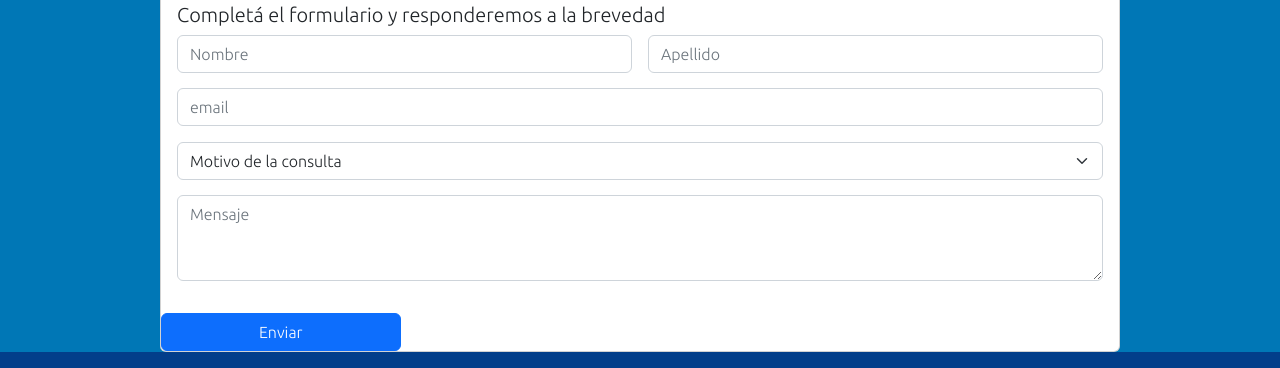
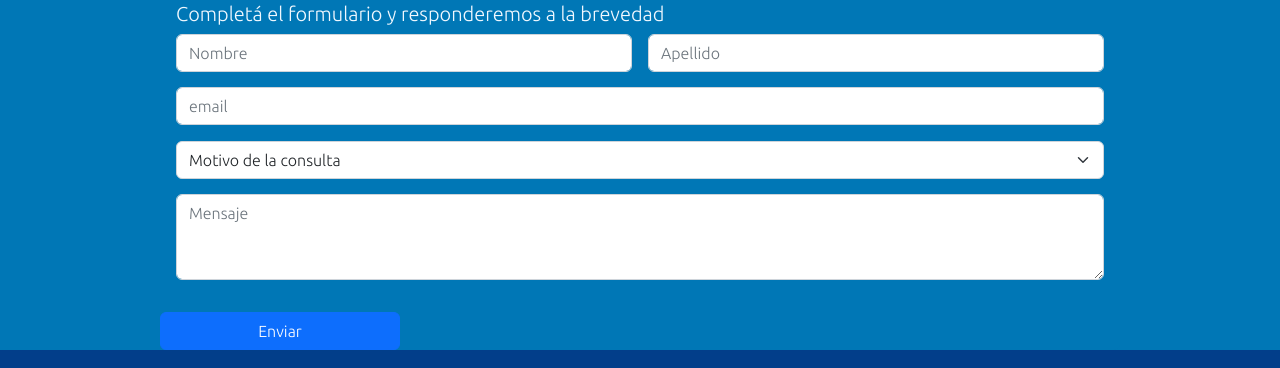
Before and after one commit to Nicoalonso55/Curso-desarollo-web, a plain HTML site: page contacto.html in a window 1280 px wide. Shown: the part 161-529 px from the top of the page. Drawn offline with nearby package versions, Linux system fonts and the light colour scheme.

Commit message:
agrego formulario

```diff
--- a/contacto.html
+++ b/contacto.html
@@ -109,11 +109,11 @@
 
 
 
-              <div class="card w-75 d-flex justify-content-center">
+              <div class="card w-75 d-flex justify-content-center card-form" style="background-color: #0077b6; border: 0;">
 
                 <div class="card-body">
 
-                  <h5 class="card-title">Completá el formulario y responderemos a la brevedad</h5>
+                  <h5 class="card-title h5-form">Completá el formulario y responderemos a la brevedad</h5>
 
                   <div class="row g-3 nombreyapellido">
                     <div class="col">
--- a/css/style.css
+++ b/css/style.css
@@ -339,6 +339,13 @@
     padding-top: 15px;
 }
 
+.card-form {
+    border: none;
+}
+
+.h5-form {
+    color: aliceblue;
+}
 
 
 
```
Also changed, not shown: index.html (+1 -1 lines).
